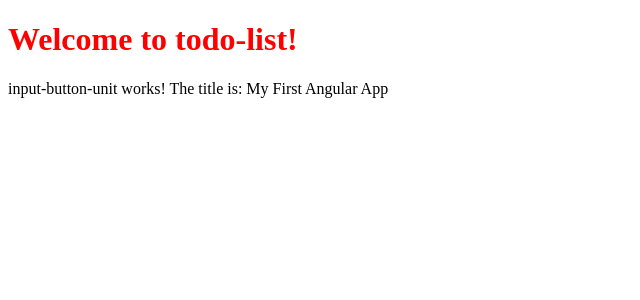
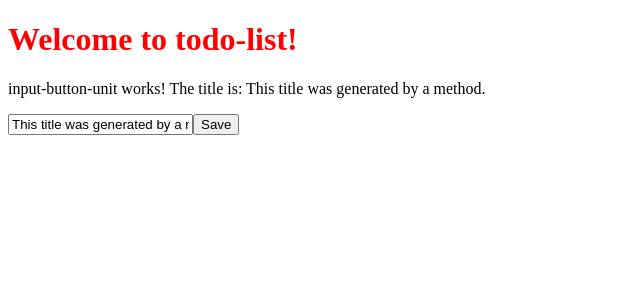
Before and after one commit to Religon/ng-girls-todo, an Angular app: page / in a window 1280 px wide. Shown: the top 300 px of the page, without its empty margins (0-640 px from the left). Built offline with nearby package versions, Linux system fonts and the light colour scheme.

Commit message:
generate title

```diff
--- a/src/app/input-button-unit/input-button-unit.component.ts
+++ b/src/app/input-button-unit/input-button-unit.component.ts
@@ -5,26 +5,27 @@ import { Component, OnInit } from '@angular/core';
   template: `
     <p>
       input-button-unit works!
-      The title is: {{title}}
+      The title is: {{ generateTitle() }}
     </p>
+    <input [value]="generateTitle()">
+  <button>Save</button>
   `,
   styleUrls: ['./input-button-unit.component.scss']
 })
 export class InputButtonUnitComponent implements OnInit {
   title = 'Hello Wolrd';
+
   constructor() {
-    console.log('in constructor');
-    this.changeTitle('My First Angular App');
-    console.log(this.title);
   }
 
   ngOnInit(): void {
+    setTimeout(() => {
+      this.title = 'This is not the title you are looking for';
+    }, 3000);
   }
 
-  // tslint:disable-next-line:typedef
-  changeTitle(newTitle: string) {
-    console.log(newTitle);
-    this.title = newTitle;
+  generateTitle(): string {
+    return 'This title was generated by a method.';
   }
 
 }
```
